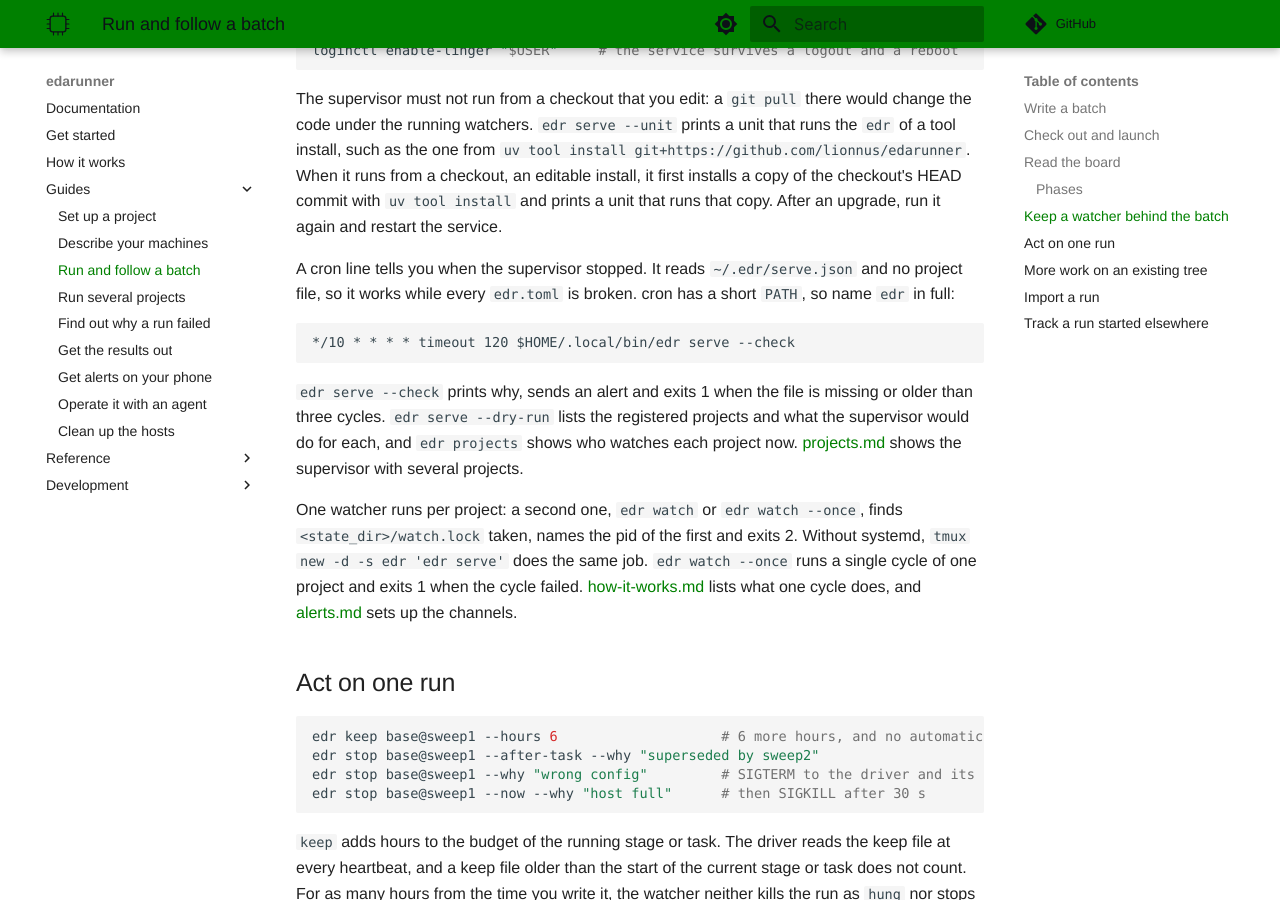
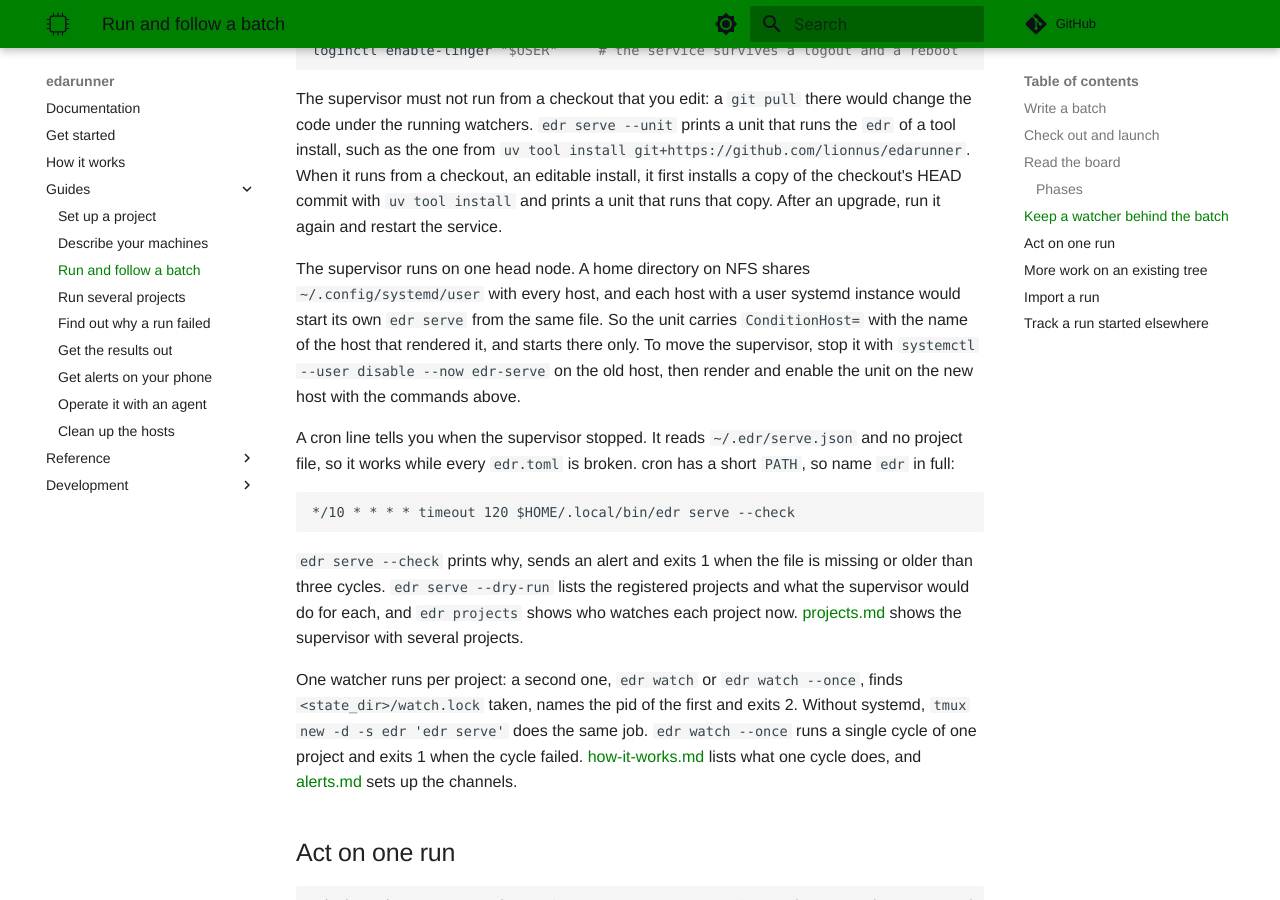
Before and after one commit to lionnus/edarunner, an MkDocs documentation site: the page built from docs/guides/run.md, in a window 1280 px wide and 900 px high, scrolled down 3404 px. Built offline with MkDocs 1.6.1 and Material for MkDocs 9.7.7, drawn with Linux system fonts in a browser that asks for light colours; comment, search, counter and statistics services are not loaded.

Commit message:
:bug: serve: Pin the systemd unit to the host that renders it with ConditionHost, so a home on NFS starts one supervisor, and say in the run guide how to move it

```diff
--- a/docs/guides/run.md
+++ b/docs/guides/run.md
@@ -154,6 +154,14 @@ When it runs from a checkout, an editable install, it first installs a
 copy of the checkout's HEAD commit with `uv tool install` and prints a
 unit that runs that copy. After an upgrade, run it again and restart
 the service.
+
+The supervisor runs on one head node. A home directory on NFS shares
+`~/.config/systemd/user` with every host, and each host with a user
+systemd instance would start its own `edr serve` from the same file. So
+the unit carries `ConditionHost=` with the name of the host that
+rendered it, and starts there only. To move the supervisor, stop it with
+`systemctl --user disable --now edr-serve` on the old host, then render
+and enable the unit on the new host with the commands above.
 
 A cron line tells you when the supervisor stopped. It reads
 `~/.edr/serve.json` and no project file, so it works while every
```
Also changed, not shown: docs/reference/cli.md (+3 -1 lines), 3 other files.
